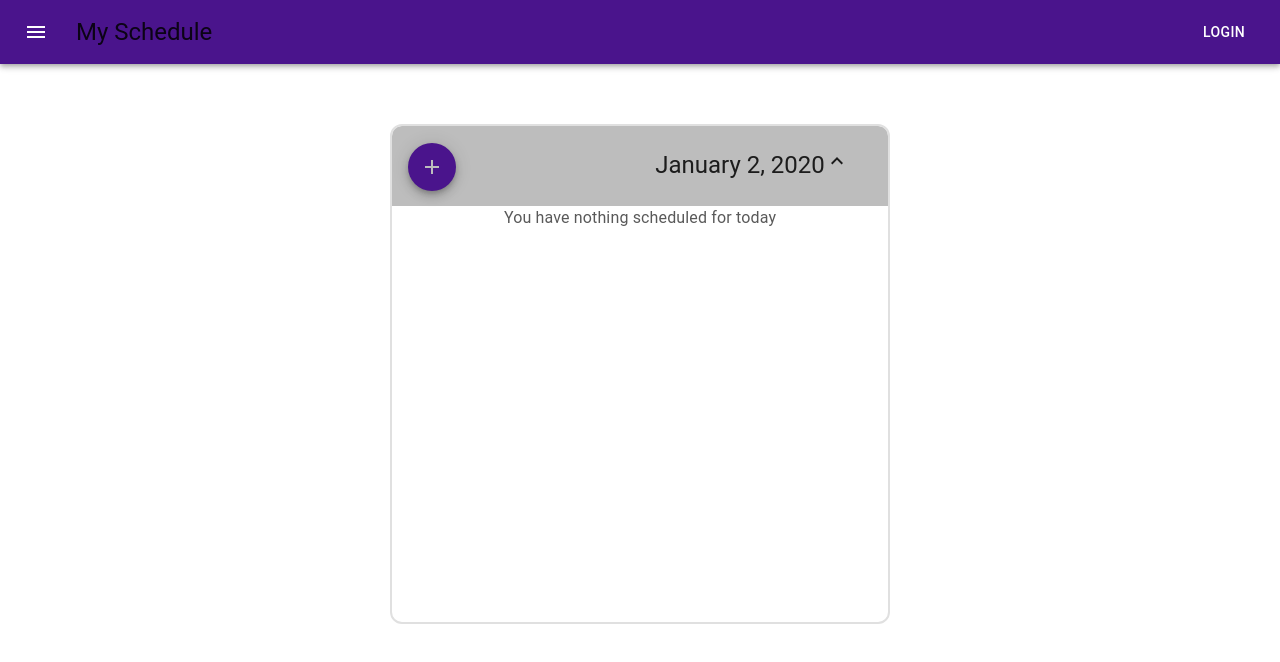
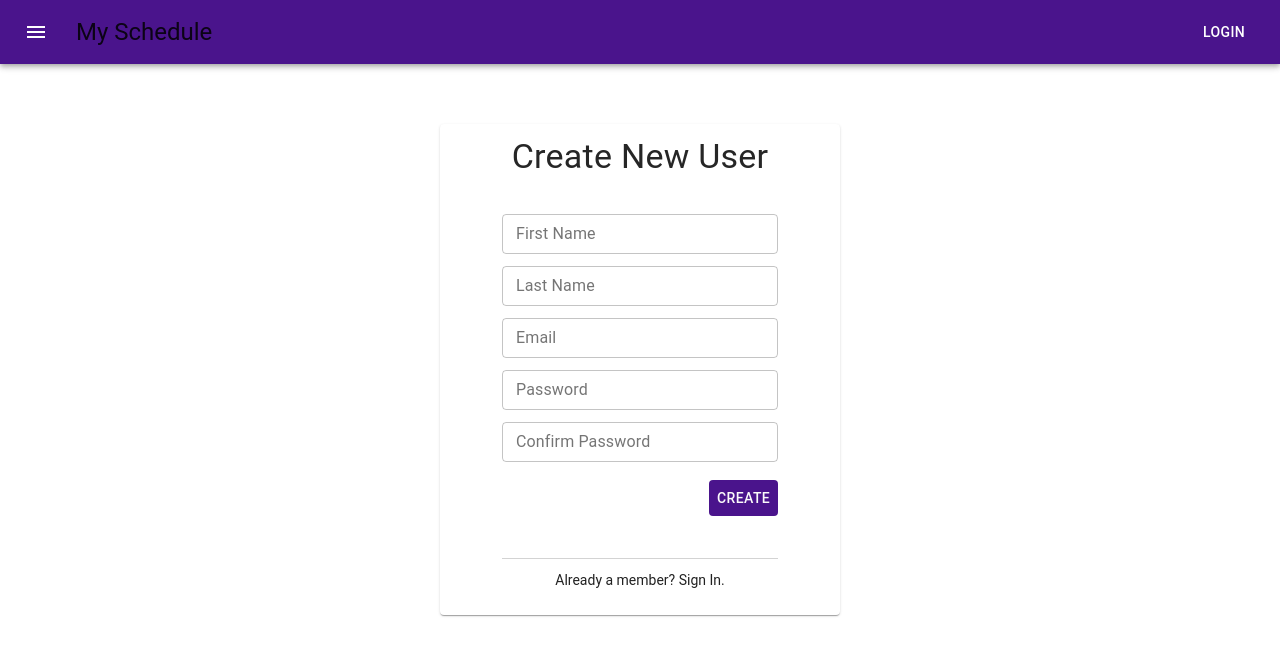
Before and after one commit to briansai/remindme, a React app: page / in a window 1280 px wide. Shown: the top 662 px of the page. Built offline with nearby package versions, Linux system fonts and the light colour scheme; the HTML template or start-up script is replaced by a standard one.

Commit message:
Implemented functioning sign in/create new user component

```diff
--- a/client/src/App/App.jsx
+++ b/client/src/App/App.jsx
@@ -1,12 +1,25 @@
-import React, { Fragment } from 'react';
+import React, { Fragment, useState } from 'react';
 import NavBar from '../MainComponents/NavBar';
 import Schedule from '../MainComponents/Schedule';
+import User from '../MainComponents/User';
 
-const App = () => (
-  <Fragment>
-    <NavBar />
-    <Schedule />
-  </Fragment>
-);
+const App = () => {
+  const [signedIn, signIn] = useState(false);
+  // Fields needs to be in parameter to be checked with future database
+  const handleSignIn = () => signIn(true);
+
+  return (
+    <Fragment>
+      <NavBar />
+      {
+        signedIn ? (
+          <Schedule handleSignIn={handleSignIn} />
+        ) : (
+          <User handleSignIn={handleSignIn} />
+        )
+      }
+    </Fragment>
+  );
+};
 
 export default App;
--- a/client/src/MainComponents/Schedule.jsx
+++ b/client/src/MainComponents/Schedule.jsx
@@ -46,6 +46,11 @@ const useStyles = makeStyles((theme) => ({
       cursor: 'pointer',
     },
   },
+  noItem: {
+    height: 'auto',
+    textAlign: 'center',
+    marginTop: '5%',
+  },
   lowCalendar: {
     marginTop: '0px',
     border: '1px solid black',
@@ -64,7 +69,7 @@ const Schedule = () => {
   const scheduleDate = moment(date);
   const classes = useStyles();
   const {
-    root, header, fab, addIcon, dateFormat, expand, lowCalendar,
+    root, header, fab, addIcon, dateFormat, expand, noItem, lowCalendar,
   } = classes;
   const listItem = useSelector((state) => state.todo.value);
   const dispatch = useDispatch();
@@ -125,7 +130,7 @@ const Schedule = () => {
         {listItem && listItem.length ? (
           <ScheduleList data={listItem} />
         ) : (
-          <Typography style={{ height: 'auto', textAlign: 'center' }}>
+          <Typography className={noItem}>
             You have nothing scheduled for today
           </Typography>
         )}
--- /dev/null
+++ b/client/src/MainComponents/User.jsx
@@ -0,0 +1,40 @@
+import React, { useState, Fragment } from 'react';
+import PropTypes from 'prop-types';
+import UserForm from '../SubComponents/UserForm';
+
+const User = (props) => {
+  const { handleSignIn } = props;
+  const [newUser, handleNewUser] = useState(true);
+  const handleUser = (e) => {
+    handleNewUser(!newUser);
+    e.preventDefault();
+  };
+  const user = newUser ? ({
+    text: 'Create New User',
+    buttonText: 'Create',
+    contents: ['First Name', 'Last Name', 'Email', 'Password', 'Confirm Password'],
+    bottomText: 'Already a member? Sign In.',
+  }) : ({
+    text: 'Sign In',
+    buttonText: 'Next',
+    contents: ['Email', 'Password'],
+    bottomText: 'Create New User',
+  });
+
+  return (
+    <Fragment>
+      <UserForm
+        user={user}
+        handleSignIn={handleSignIn}
+        handleUser={handleUser}
+        newUser={newUser}
+      />
+    </Fragment>
+  );
+};
+
+User.propTypes = {
+  handleSignIn: PropTypes.func.isRequired,
+};
+
+export default User;
--- /dev/null
+++ b/client/src/MaterialUI/CustomThemes.jsx
@@ -0,0 +1,32 @@
+import React from 'react';
+import PropTypes from 'prop-types';
+import { makeStyles } from '@material-ui/core/styles';
+import Button from '@material-ui/core/Button';
+
+const useStyles = makeStyles(() => ({
+  button: {
+    color: '#fafafa',
+    backgroundColor: '#4a148c',
+  },
+}));
+
+/* eslint-disable import/prefer-default-export */
+export const PurpleButton = (props) => {
+  const classes = useStyles();
+  const { button } = classes;
+  const { text, handleSignIn } = props;
+
+  return (
+    <Button
+      className={button}
+      onClick={handleSignIn}
+    >
+      {text}
+    </Button>
+  );
+};
+
+PurpleButton.propTypes = {
+  text: PropTypes.string.isRequired,
+  handleSignIn: PropTypes.func.isRequired,
+};
--- /dev/null
+++ b/client/src/SubComponents/UserForm.jsx
@@ -0,0 +1,191 @@
+import React, { useState } from 'react';
+import PropTypes from 'prop-types';
+import { makeStyles } from '@material-ui/core/styles';
+import {
+  Typography,
+  Card,
+  CardContent,
+  TextField,
+} from '@material-ui/core';
+import { PurpleButton } from '../MaterialUI/CustomThemes';
+
+const useStyles = makeStyles(() => ({
+  card: {
+    maxWidth: 400,
+    minHeight: 300,
+    maxHeight: 800,
+    margin: '0 auto',
+  },
+  title: {
+    margin: '3%',
+  },
+  error: {
+    textAlign: 'center',
+    color: 'red',
+  },
+  formStyle: {
+    width: '75%',
+    margin: '0 auto',
+  },
+  buttonContainer: {
+    marginTop: '5%',
+    marginLeft: '75%',
+  },
+  switchUser: {
+    fontSize: '14px',
+    marginTop: '15%',
+    left: '13%',
+    textAlign: 'center',
+    borderTop: '1px solid lightgray',
+    paddingTop: '4%',
+  },
+  transparent: {
+    backgroundColor: 'Transparent',
+    backgroundRepeat: 'no-repeat',
+    border: 'none',
+    overflow: 'hidden',
+    outline: 'none',
+  },
+  userText: {
+    '&:hover': {
+      color: 'blue',
+    },
+    cursor: 'pointer',
+  },
+}));
+
+const inputText = {
+  firstName: '',
+  lastName: '',
+  email: '',
+  password: '',
+  confirmPassword: '',
+};
+
+const handleName = (name) => name.replace(/^\w/, (c) => c.toLowerCase()).replace(/\s/g, '');
+
+const UserForm = (props) => {
+  const {
+    user,
+    handleSignIn,
+    handleUser,
+    newUser,
+  } = props;
+  const classes = useStyles();
+  const {
+    text,
+    contents,
+    buttonText,
+    bottomText,
+  } = user;
+  const {
+    card,
+    title,
+    error,
+    formStyle,
+    buttonContainer,
+    switchUser,
+    userText,
+    transparent,
+  } = classes;
+  const [
+    {
+      firstName,
+      lastName,
+      email,
+      password,
+      confirmPassword,
+    },
+    setState,
+  ] = useState(inputText);
+  const [errorMessage, includeError] = useState('');
+  const handleInputChange = (e) => {
+    const { name, value } = e.target;
+    setState((prevState) => ({ ...prevState, [name]: value }));
+  };
+
+  const signIn = () => {
+    if (!newUser) {
+      if (email && password) {
+        handleSignIn({ email, password });
+      } else {
+        includeError('* Please fill in all fields.');
+      }
+    } else if (newUser) {
+      if (firstName && lastName && email && password && confirmPassword) {
+        if (password !== confirmPassword) {
+          includeError('* Password does not match Password Confirmation.');
+        } else {
+          handleSignIn({
+            firstName,
+            lastName,
+            email,
+            password,
+            confirmPassword,
+          });
+        }
+      } else {
+        includeError('* Please fill in all fields.');
+      }
+    }
+  };
+
+  return (
+    <Card className={card}>
+      <Typography
+        variant="h4"
+        align="center"
+        className={title}
+      >
+        {text}
+      </Typography>
+      <CardContent>
+        <div className={error}>
+          {errorMessage}
+        </div>
+        <form className={formStyle}>
+          {contents.map((content) => {
+            const contentName = handleName(content);
+            return (
+              <TextField
+                label={content}
+                variant="outlined"
+                size="small"
+                fullWidth
+                margin="dense"
+                onChange={handleInputChange}
+                name={contentName}
+              />
+            );
+          })}
+          <div className={buttonContainer}>
+            <PurpleButton
+              text={buttonText}
+              handleSignIn={signIn}
+            />
+          </div>
+          <Typography className={switchUser}>
+            <button
+              type="button"
+              className={transparent}
+              onClick={(e) => handleUser(e)}
+            >
+              <div className={userText}>
+                {bottomText}
+              </div>
+            </button>
+          </Typography>
+        </form>
+      </CardContent>
+    </Card>
+  );
+};
+
+UserForm.propTypes = {
+  user: PropTypes.instanceOf(Object).isRequired,
+  newUser: PropTypes.bool.isRequired,
+  handleUser: PropTypes.func.isRequired,
+  handleSignIn: PropTypes.func.isRequired,
+};
+
+export default UserForm;
--- a/package.json
+++ b/package.json
@@ -29,11 +29,12 @@
     "@material-ui/icons": "^4.5.1",
     "@material-ui/pickers": "^3.2.8",
     "axios": "^0.19.1",
+    "bcrypt": "^4.0.1",
     "body-parser": "^1.19.0",
     "core-js": "^3.2.1",
     "express": "^4.17.1",
     "moment": "^2.24.0",
-    "nodemon": "^1.19.1",
+    "nodemon": "^2.0.2",
     "normalize.css": "^8.0.1",
     "prop-types": "^15.7.2",
     "react": "^16.8.6",
```
Also changed, not shown: client/src/MaterialUI/PickerTheme.jsx (deleted, +0 -22 lines), client/src/SubComponents/ScheduleList.jsx (+8 -2 lines), 1 other file (tests, documents, lock files or other folders).
